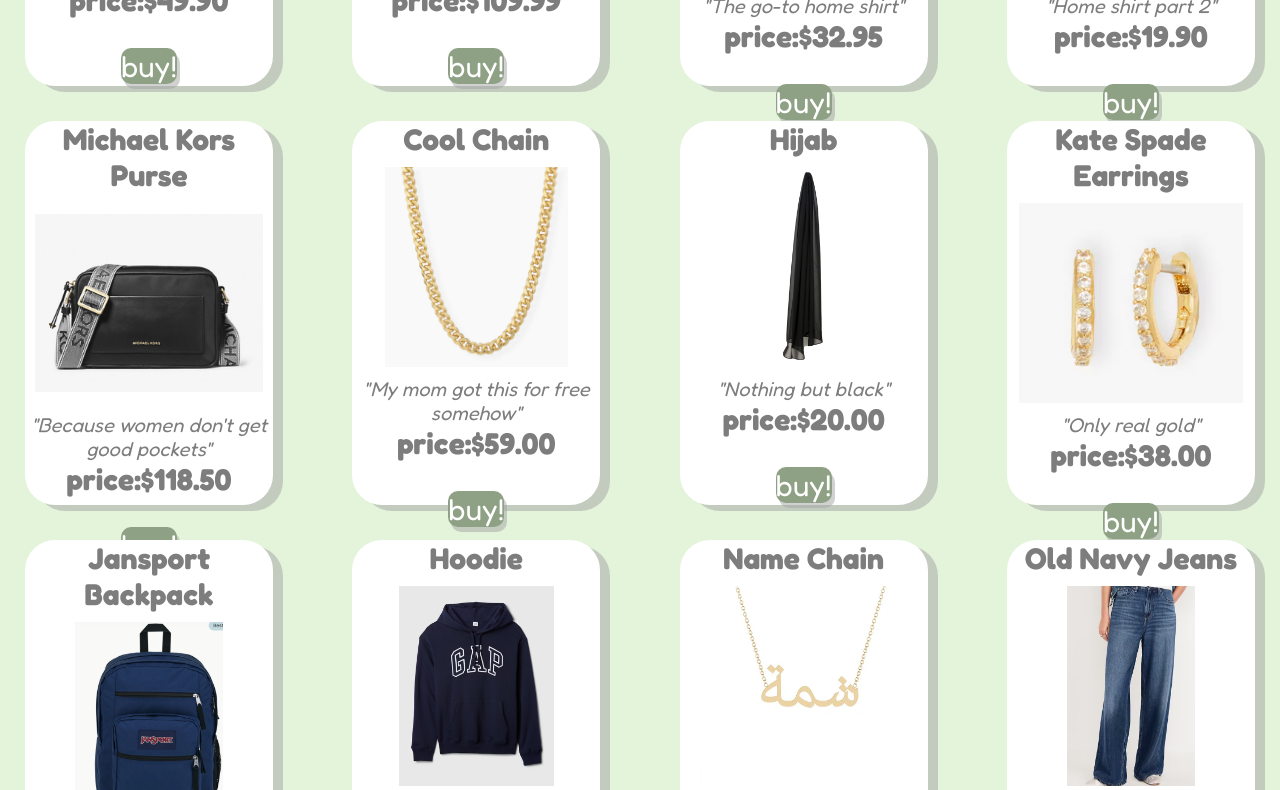
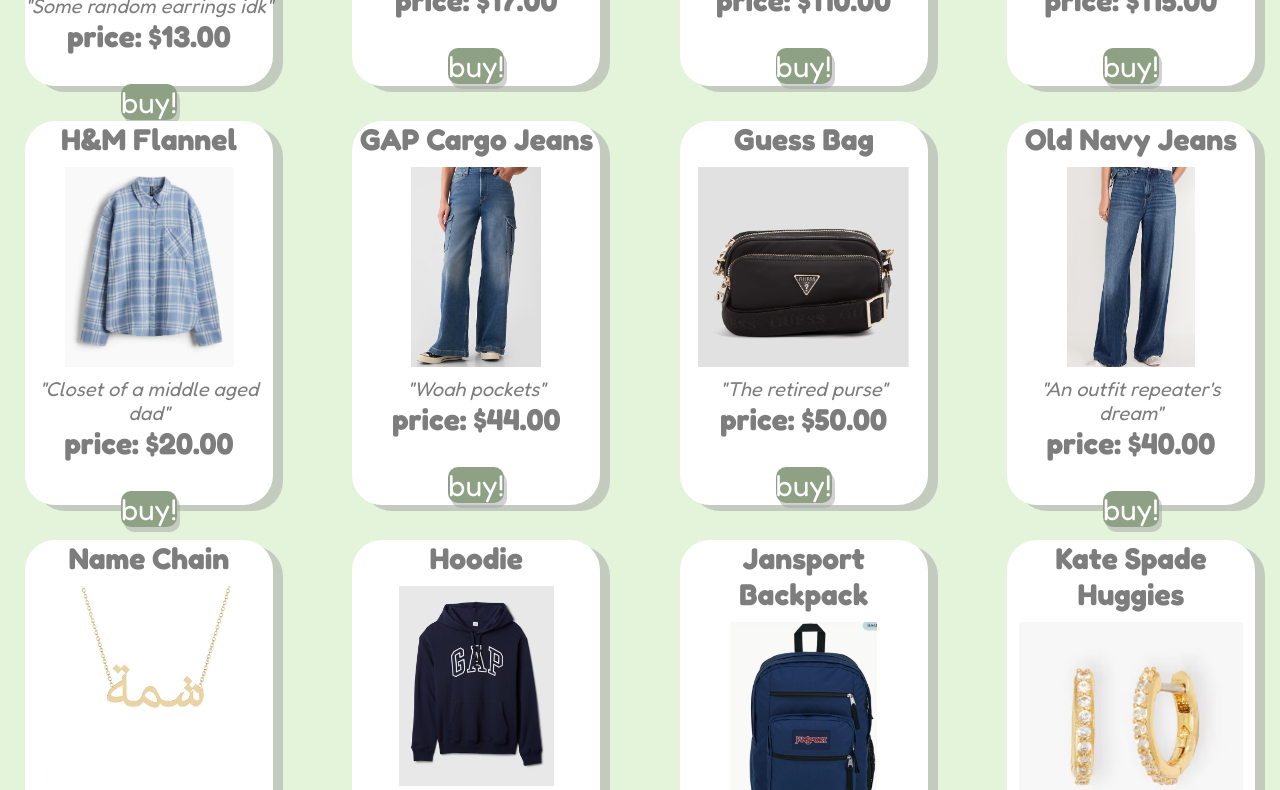
Before and after one commit to staten-island-tech/intro-to-flexbox-humd1, a plain HTML site: page code/index.html in a window 1280 px wide. Shown: the part 763-1553 px from the top of the page. Drawn offline with Linux system fonts and the light colour scheme; a web font is replaced by a local one.

Commit message:
created new cards w js

```diff
--- a/code/app.js
+++ b/code/app.js
@@ -160,3 +160,23 @@ const products = [
     category: "jewelry"
   },
 ];
+
+
+const container = document.querySelector(".container");
+
+function add(product) {
+  container.insertAdjacentHTML(
+    "afterbegin",
+    `<div class="card">
+      <h2>${product.name}</h2>
+      <div class="image">
+      <img src="${product.img}" alt="${product.alt}"/>
+      </div>
+      <p>"${product.description}"</p>
+      <h4>price: ${product.price}</h4>
+      <button class="button">buy!</button>
+    </div>`
+  );
+}
+
+products.forEach(product => add(product));
--- a/code/index.html
+++ b/code/index.html
@@ -25,7 +25,7 @@
         <button class = "filterbutton">shoes</button>
     </div>
     <section class="container">
-        <div class="card">
+ <!--        <div class="card">
             <h2>Uniqlo Parka</h2>
                 <div class="image">
                 <img src="jacket.PNG"/>
@@ -203,7 +203,7 @@
             <p></p>
             <h4>price:$.</h4>
             <button class="button">buy!</button>
-        </div>
+        </div> -->
     </section>
     <div class="checkout">
         <h2>Checkout With Your Items</h2>
```
